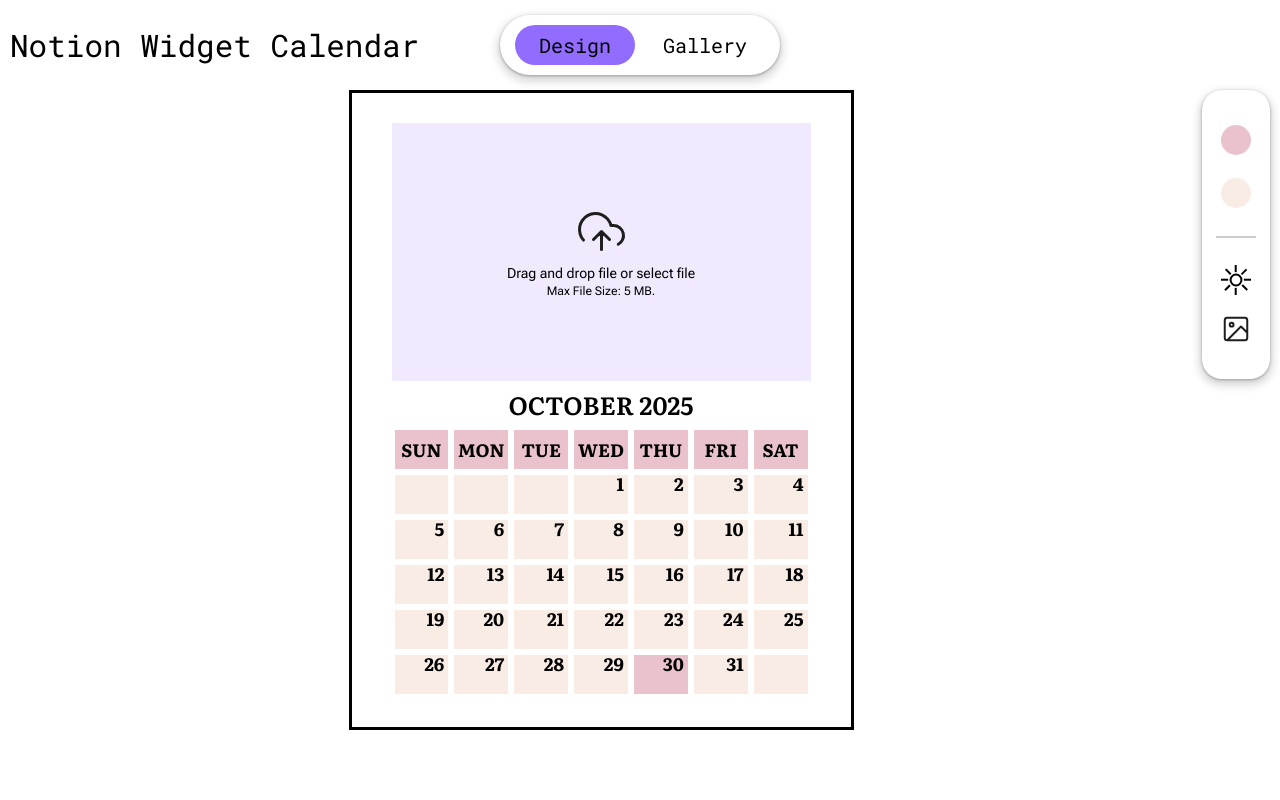
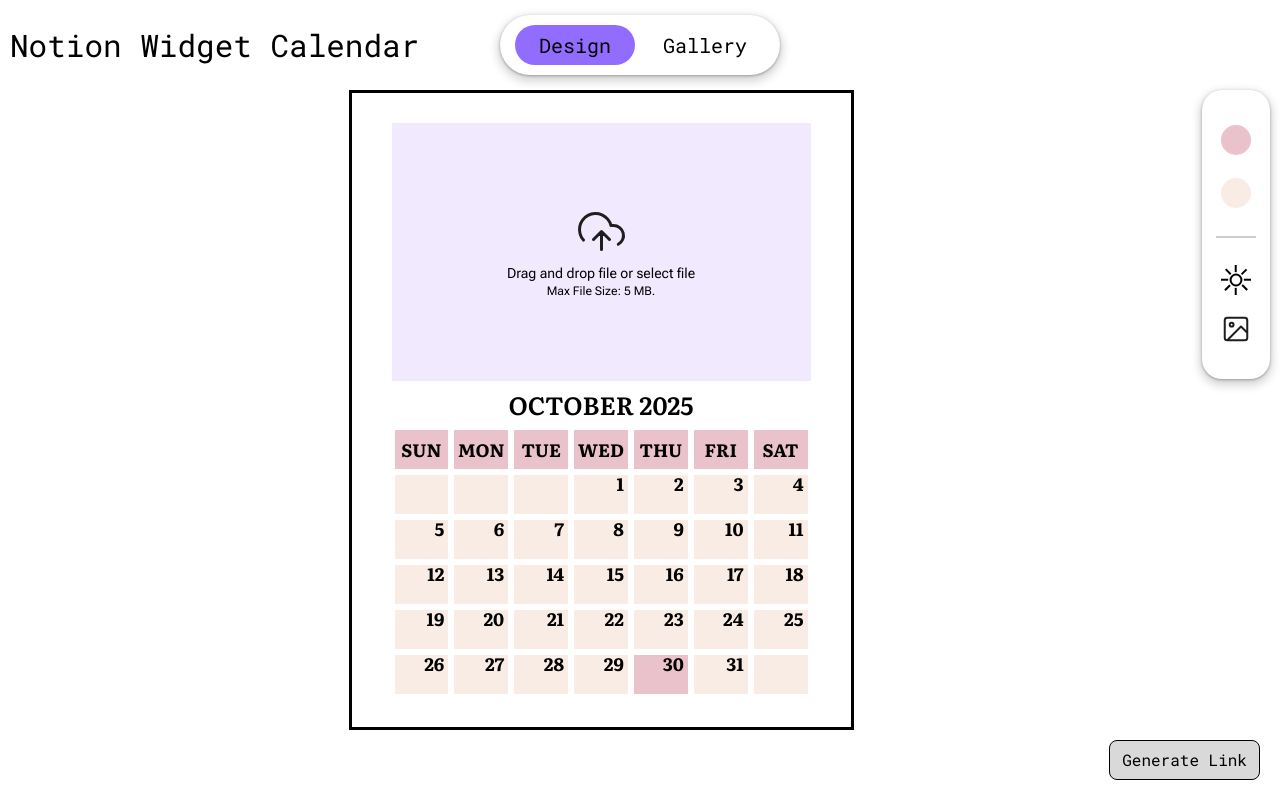
Before and after one commit to spalaguachi/notion-widget-calendar, a React (Vite) app in the folder frontend/: page / in a window 1280 px wide. Built offline with nearby package versions, Linux system fonts and the light colour scheme.

Commit message:
add generate link button and default image file

```diff
--- /dev/null
+++ b/frontend/src/components/Button/index.css
@@ -0,0 +1,34 @@
+.generate[aria-disabled="true"] {
+  background-color: #d9d9d9;
+}
+
+.generate {
+    position: absolute;
+    right: 0;
+    bottom: 0;
+    margin-bottom: 20px;
+    margin-right: 20px;
+
+  /* width: 121px; */
+  height: 40px;
+  border: 1px solid #000;
+  background-color: #d4bfff;
+
+}
+
+.generate[aria-disabled="false"]:hover {
+  background-color: #c6b4ff;
+}
+
+.button {
+  border-radius: 8px;
+  display: flex;
+  align-items: center;
+  justify-content: center;
+  padding: 12px;
+
+  p {
+    font-size: 16px;
+    /* font-family: Roboto Flex; */
+  }
+}
--- /dev/null
+++ b/frontend/src/components/Button/index.tsx
@@ -0,0 +1,20 @@
+import "./index.css";
+interface ButtonProps {
+  className?: string;
+  message: string;
+  onClick: () => void;
+  disable: boolean;
+}
+const Button = (props: ButtonProps) => {
+  return (
+    <div
+      aria-disabled={props.disable}
+      className={`${props.className} button`}
+      onClick={props.onClick}
+    >
+      <p>{props.message}</p>
+    </div>
+  );
+};
+
+export default Button;
--- /dev/null
+++ b/frontend/src/components/SubmitButtonWrapper/index.tsx
@@ -0,0 +1,30 @@
+// import React from "react";
+import Button from "../Button";
+import { useTheme } from "../../utils/context";
+import { useState } from "react";
+import "./index.css";
+// call api's
+// check everythings valid
+// when everythings valid then change button class name to ready
+//
+const SubmitButtonWrapper = () => {
+  const theme = useTheme();
+  const [disabled, setDisabled] = useState<boolean>(true);
+  // const handleClick()
+  if (theme.image) {
+    console.log(theme.image);
+    setDisabled(false);
+  }
+  return (
+    <Button
+      disable={disabled}
+      className="generate"
+      message="Generate Link"
+      onClick={() => {
+        console.log("clicked!");
+      }}
+    />
+  );
+};
+
+export default SubmitButtonWrapper;
--- a/frontend/src/pages/Design.tsx
+++ b/frontend/src/pages/Design.tsx
@@ -1,4 +1,5 @@
 import CalendarCard from "../components/CalendarCard";
+import SubmitButtonWrapper from "../components/SubmitButtonWrapper";
 import ToolBar from "../components/ToolBar";
 import { ThemeProvider } from "../utils/ThemeProvider";
 
@@ -8,6 +9,7 @@ const Design = () => {
       <ThemeProvider>
         <CalendarCard />
         <ToolBar />
+        <SubmitButtonWrapper />
       </ThemeProvider>
     </div>
   );
```
Also changed, not shown: frontend/src/assets/default_image.jpg (added), frontend/src/components/SubmitButtonWrapper/index.css (added).
